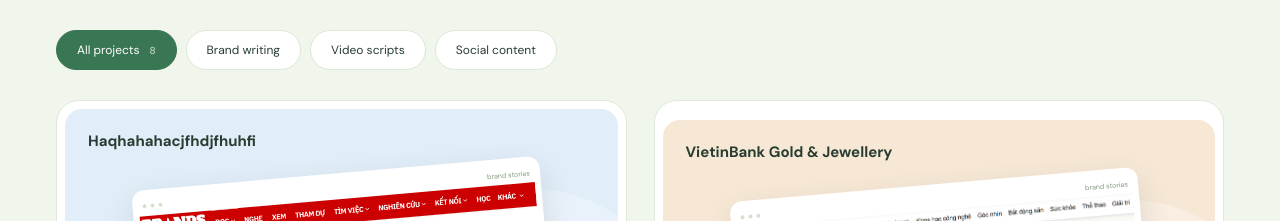
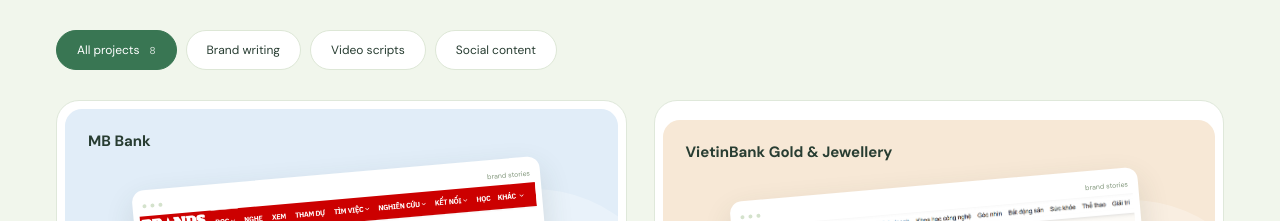
Before and after one commit to NguyenHop1909/PortforlioNgan, a React (Vite) app: page / in a window 1280 px wide. Shown: the part 1643-1864 px from the top of the page. Built offline with nearby package versions, Linux system fonts and the light colour scheme.

Commit message:
Update portfolio from local editor

```diff
--- a/src/data/portfolio.js
+++ b/src/data/portfolio.js
@@ -70,7 +70,7 @@
     {
       "id": "mb-bank",
       "title": "MB 'Patriotic Tree' Campaign",
-      "client": "Haqhahahacjfhdjfhuhfi",
+      "client": "MB Bank",
       "category": "PR & CSR Strategy",
       "summary": "A nationwide CSR initiative building brand prestige through small, impactful actions and authentic experiences.",
       "role": "Led the PR direction for the campaign, defining both visual and editorial strategies while executing tailored press articles and in-depth CSR analysis to amplify social impact.",
```
